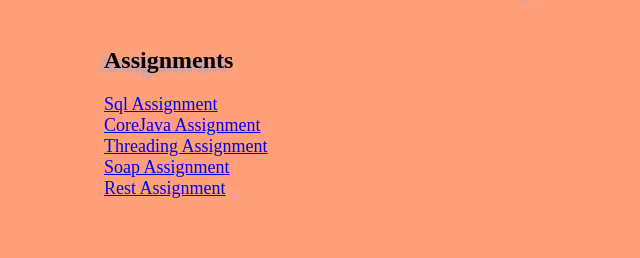
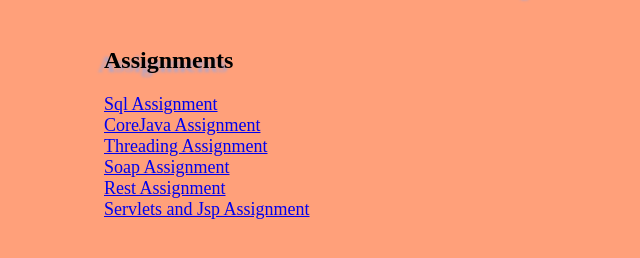
Before and after one commit to Sandeep-Banuka/Sandeep-Banuka.github.io, a plain HTML site: page index.html in a window 1280 px wide. Shown: the part 90-348 px from the top of the page, without its empty margins (154-794 px from the left). Drawn offline with Linux system fonts and the light colour scheme.

Commit message:
Update index.html

```diff
--- a/index.html
+++ b/index.html
@@ -11,4 +11,5 @@
 <font size=4><a href="https://github.com/Sandeep-Banuka/threading.github.io" style="margin-left:250px;margin-right:250px">Threading Assignment</a></font><br>
 <font size=4><a href="https://github.com/Sandeep-Banuka/soap.github.io" style="margin-left:250px;margin-right:250px">Soap Assignment</a></font><br>
 <font size=4><a href="https://github.com/Sandeep-Banuka/Rest" style="margin-left:250px;margin-right:250px">Rest Assignment</a></font><br>
+<font size=4><a href="https://github.com/Sandeep-Banuka/ServletsAndJsp.github.io" style="margin-left:250px;margin-right:250px">Servlets and Jsp Assignment</a></font><br>
 </html>
```
